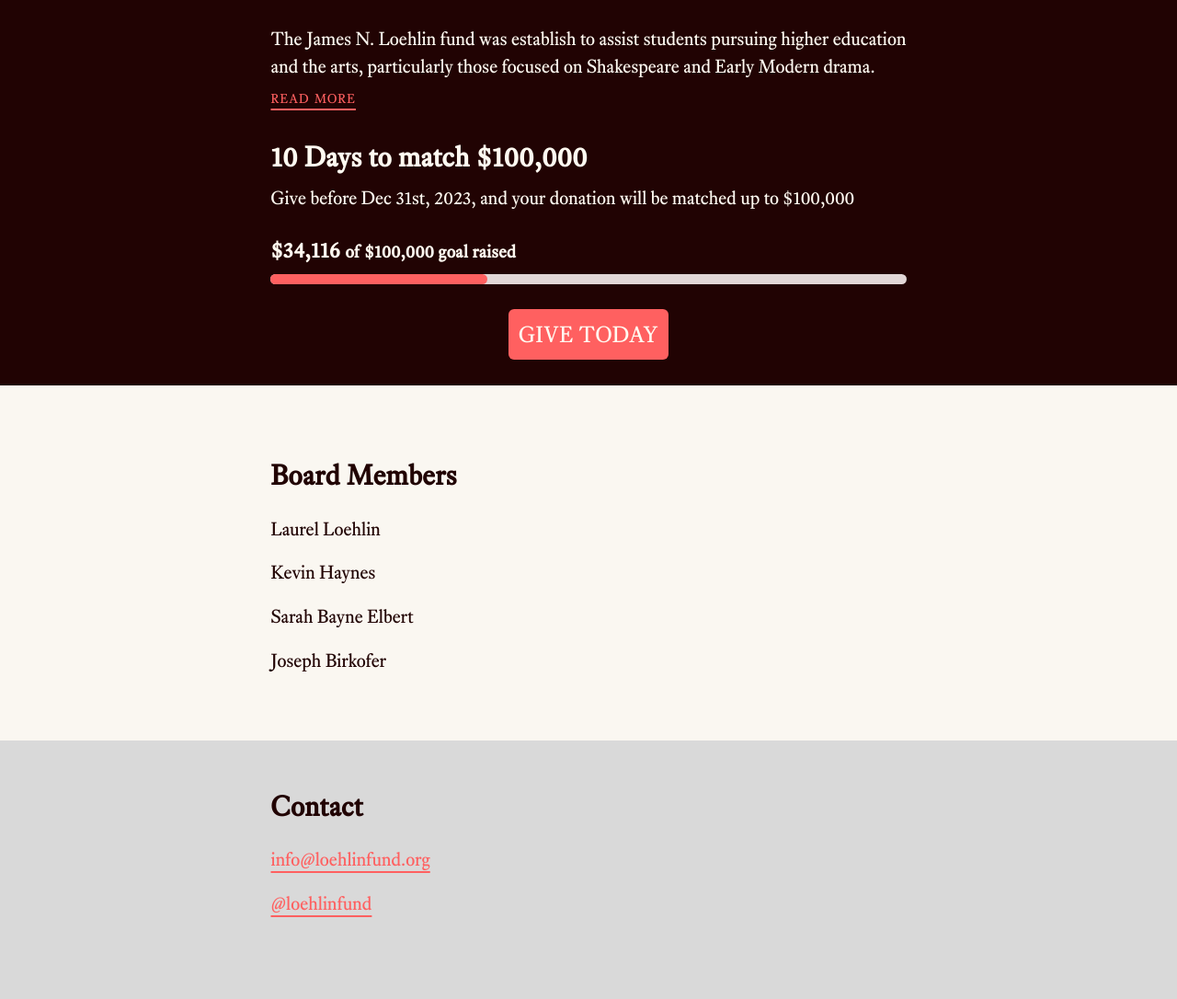
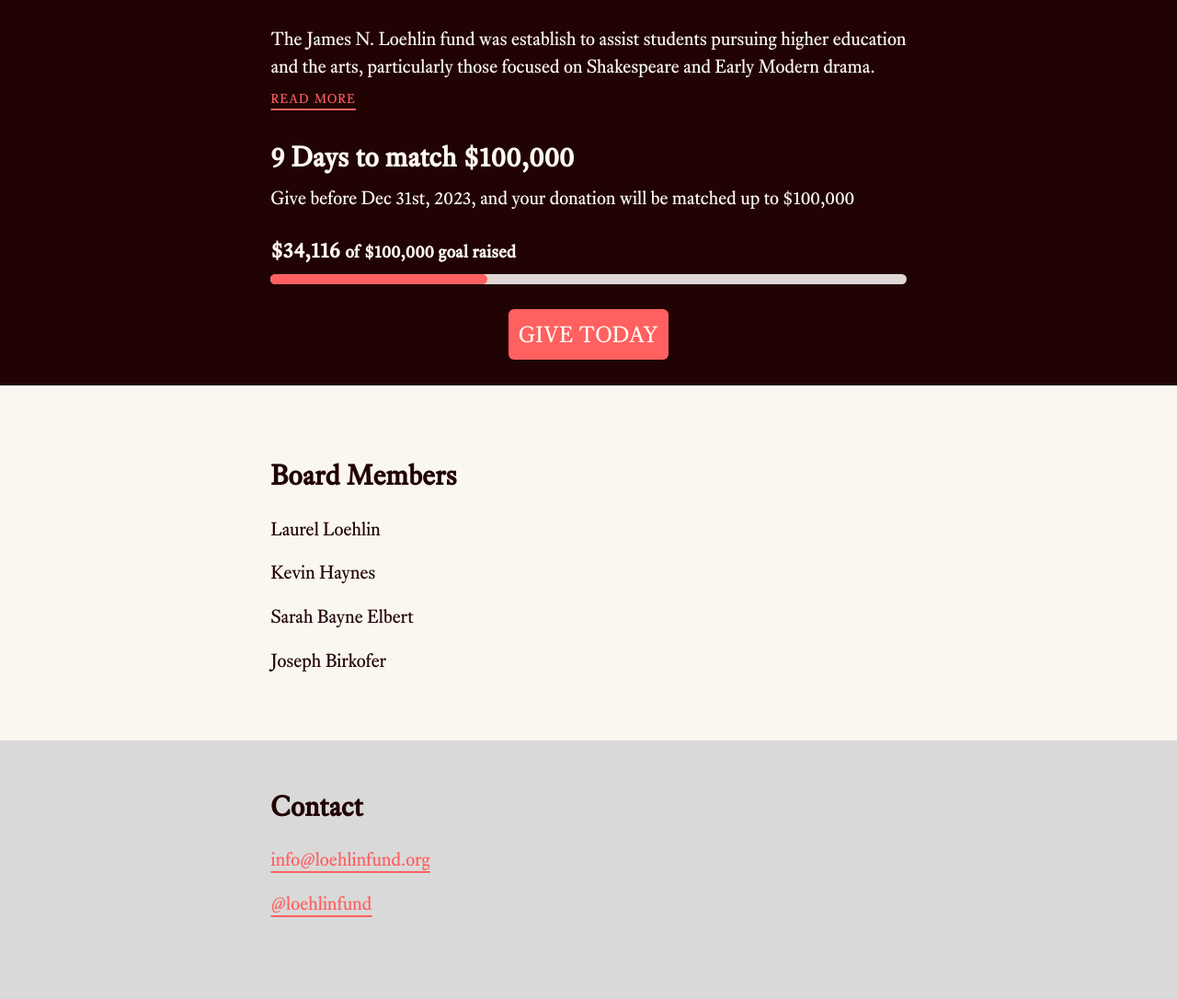
Before and after one commit to allizad/loehlinfund, a Jekyll site: the page built from index.html, in a window 1280 px wide. Shown: the part 545-1631 px from the top of the page at 92% size. Built offline with Jekyll 4.4.1, drawn with Linux system fonts in a browser that asks for light colours; nearby versions of some CDN libraries; library files that are not in the unit come from our copies.

Commit message:
Change day counter.

```diff
--- a/index.html
+++ b/index.html
@@ -19,7 +19,7 @@ title: Home | James N Loehlin Memorial Fund
           <a href="/about">read more</a>
         </p>
         <div class="stack stack-sm">
-          <h2>10 Days to match $100,000</h2>
+          <h2>9 Days to match $100,000</h2>
           <p>
             Give before Dec 31st, 2023, and your donation will be matched up to $100,000
           </p>
```
